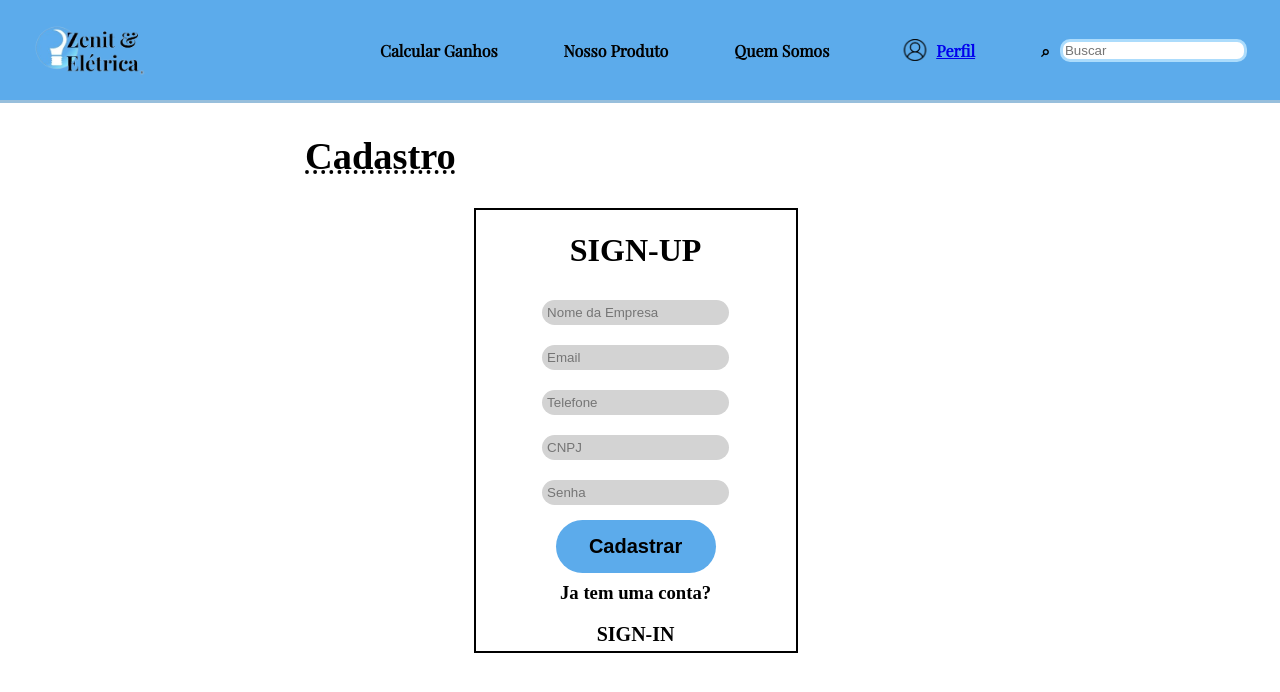
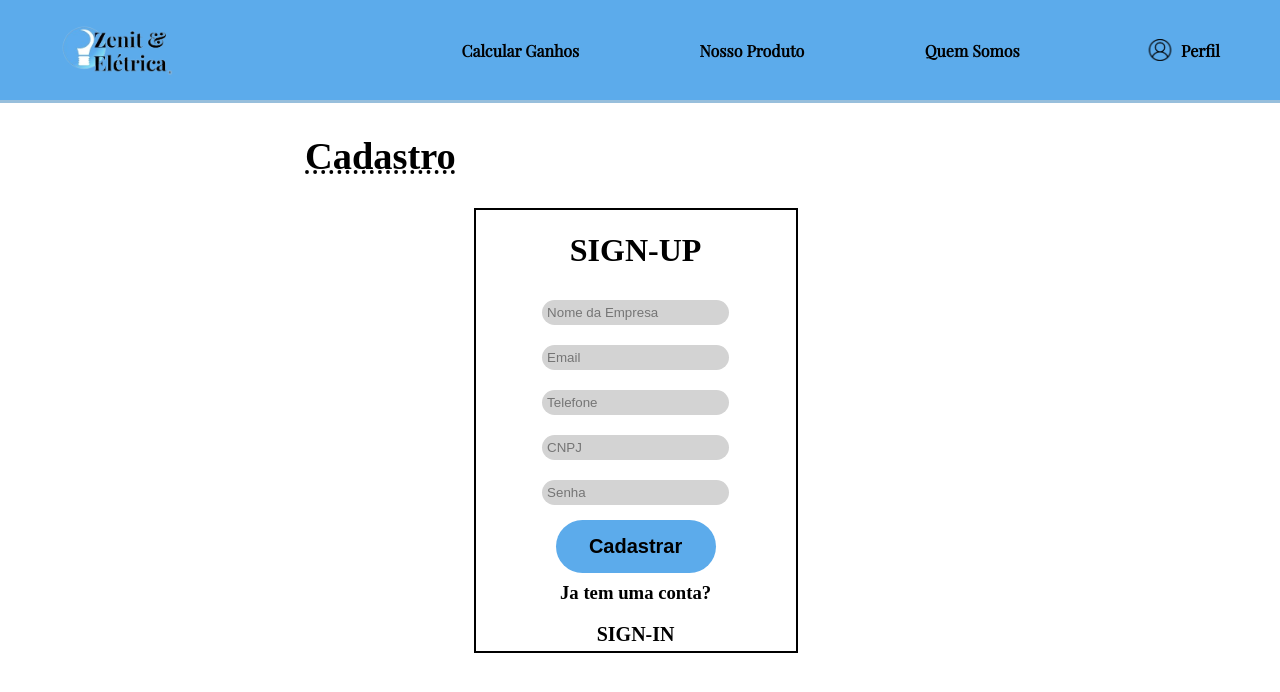
Before and after one commit to npz12/Zenit-Sp2, a plain HTML site: page site-institucional/main/HTML/cadastro.html in a window 1280 px wide. Drawn offline with nearby package versions, Linux system fonts and the light colour scheme.

Commit message:
mensagem

```diff
--- a/site-institucional/main/HTML/cadastro.html
+++ b/site-institucional/main/HTML/cadastro.html
@@ -13,7 +13,7 @@
 <body>
     <div class="divHeader">
         <div class="divLogo">
-            <img src="../imagens/logo-1.png" alt="Logo Zenit" id="imgHeaderLogo">
+            <a href="../mainZenit.html" id="link">  <img src="../imagens/logo-1.png" alt="Logo Zenit" id="imgHeaderLogo"> </a>
         </div>
         <h4 id="liCalGanhos">Calcular Ganhos</h4>
         <h4 id="liNossoProduto">Nosso Produto</h4>
@@ -22,13 +22,13 @@
             <img id="imgHeader"
                 src="../imagens/icon-user-transparente.png"
                 alt="">
-            <h4 id="liPerfil"><a href ='HTML/cadastro.html'>Perfil</a></h4>
+            <h4 id="liPerfil"><a href ='cadastro.html'>Perfil</a></h4>
         </div>
 
-        <div class="divBarraPesquisa">
+        <!-- <div class="divBarraPesquisa">
             &#8981;
             <input type="text" id="iptBarraPesquisa" placeholder="Buscar">
-        </div>
+        </div> -->
     </div>
         <div class="divTitulo">
             <h1>Cadastro    </h1>
@@ -77,7 +77,7 @@
             alert('Insira um email válido')
             erro = true
         }
-        if(erro=false){
+        if(erro==false){
             alert('Cadastrado com sucesso')
         }
     }
--- a/site-institucional/main/styleMain.css
+++ b/site-institucional/main/styleMain.css
@@ -184,3 +184,14 @@ body {
     width: 200px;
     margin: 40px;
 }
+
+a{
+    text-decoration: none;
+    color: black;
+}
+
+#link{
+    display: flex;
+    width: 100%;
+    height: 100%;
+}
```
Also changed, not shown: site-institucional/main/HTML/login.html (+3 -3 lines), site-institucional/main/mainZenit.html (+2 -1 lines).
